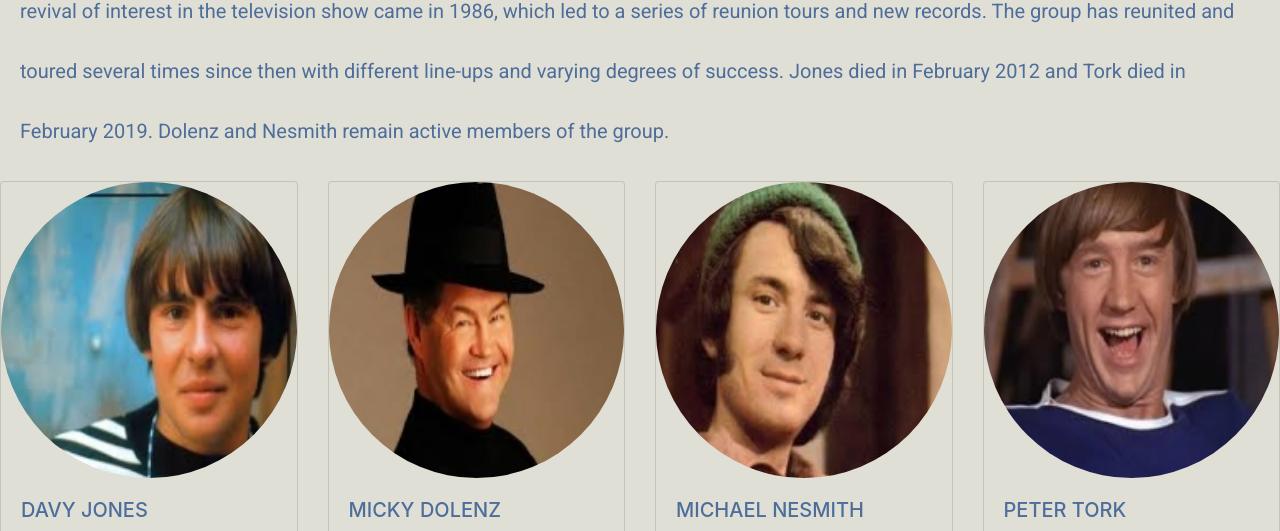
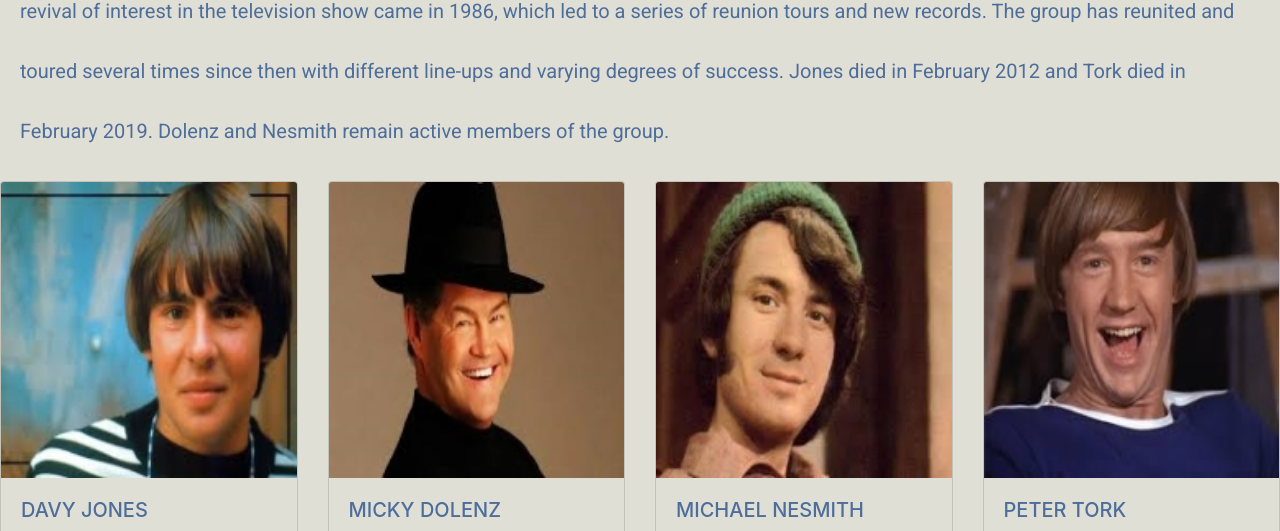
Before and after one commit to Code-Institute-Submissions/user-centric-assg, a plain HTML site: page about.html in a window 1280 px wide. Shown: the part 1445-1976 px from the top of the page. Drawn offline with nearby package versions, Linux system fonts and the light colour scheme.

Commit message:
revert back to the old style

```diff
--- a/about.html
+++ b/about.html
@@ -75,28 +75,28 @@
       </article>
         <div class="card-deck">
           <div class="card">
-            <img src="assets/images/dj-size.jpg" style="border-radius:50%" class="card-img-top" alt="...">
+            <img src="assets/images/dj-size.jpg" class="card-img-top" alt="...">
             <div class="card-body">
               <h5 class="card-title">Davy Jones</h5>
               <p class="card-text">-vocals, percussion, drums, guitar, bass, organ</p>
             </div>
           </div>
           <div class="card">
-            <img src="assets/images/md-size.jpg" style="border-radius:50%" class="card-img-top" alt="...">
+            <img src="assets/images/md-size.jpg" class="card-img-top" alt="...">
             <div class="card-body">
               <h5 class="card-title">Micky Dolenz</h5>
               <p class="card-text">–vocals, drums, percussion, guitar, moog synthesizer</p>
             </div>
           </div>
           <div class="card">
-            <img src="assets/images/mn-size.jpg" style="border-radius:50%" class="card-img-top" alt="...">
+            <img src="assets/images/mn-size.jpg" class="card-img-top" alt="...">
             <div class="card-body">
               <h5 class="card-title">Michael Nesmith</h5>
               <p class="card-text">– guitar, vocals, keyboards, harmonica</p>
             </div>
           </div>
           <div class="card">
-            <img src="assets/images/pt-size.jpg" style="border-radius:50%" class="card-img-top" alt="...">
+            <img src="assets/images/pt-size.jpg" class="card-img-top" alt="...">
             <div class="card-body">
               <h5 class="card-title">Peter Tork</h5>
               <p class="card-text">-bass guitar, vocals, guitar, keyboards, banjo</p>
--- a/assets/css/style.css
+++ b/assets/css/style.css
@@ -110,10 +110,10 @@ body{
 footer{
     background-color: #f09d51;
 }
-.row {
+.row{
   display: flex;
   margin: 20px 20px 20px 20px;
 }
-.column {
+.column{
   flex: 50%;
 }
```
Also changed, not shown: booking.html (+1 -1 lines).
